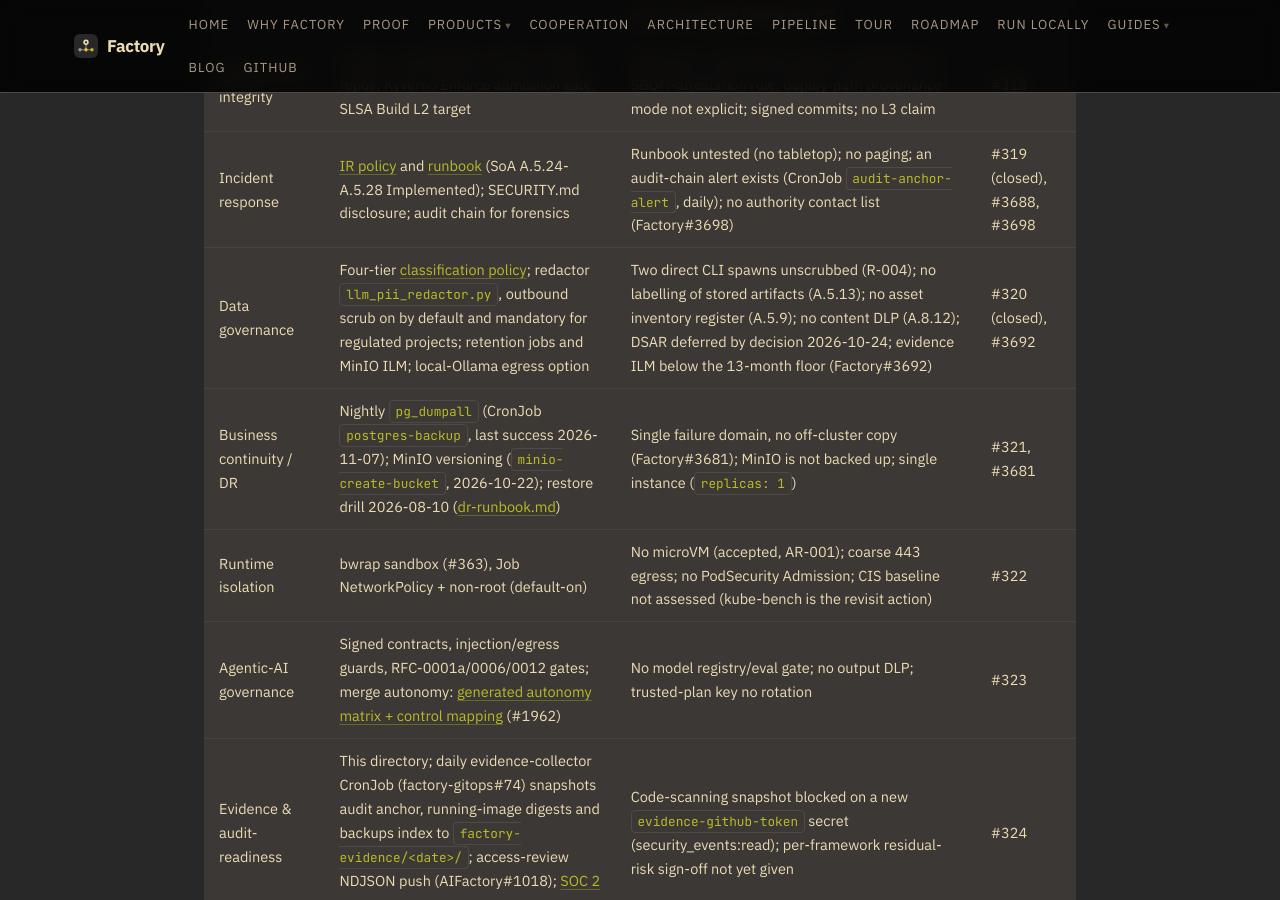
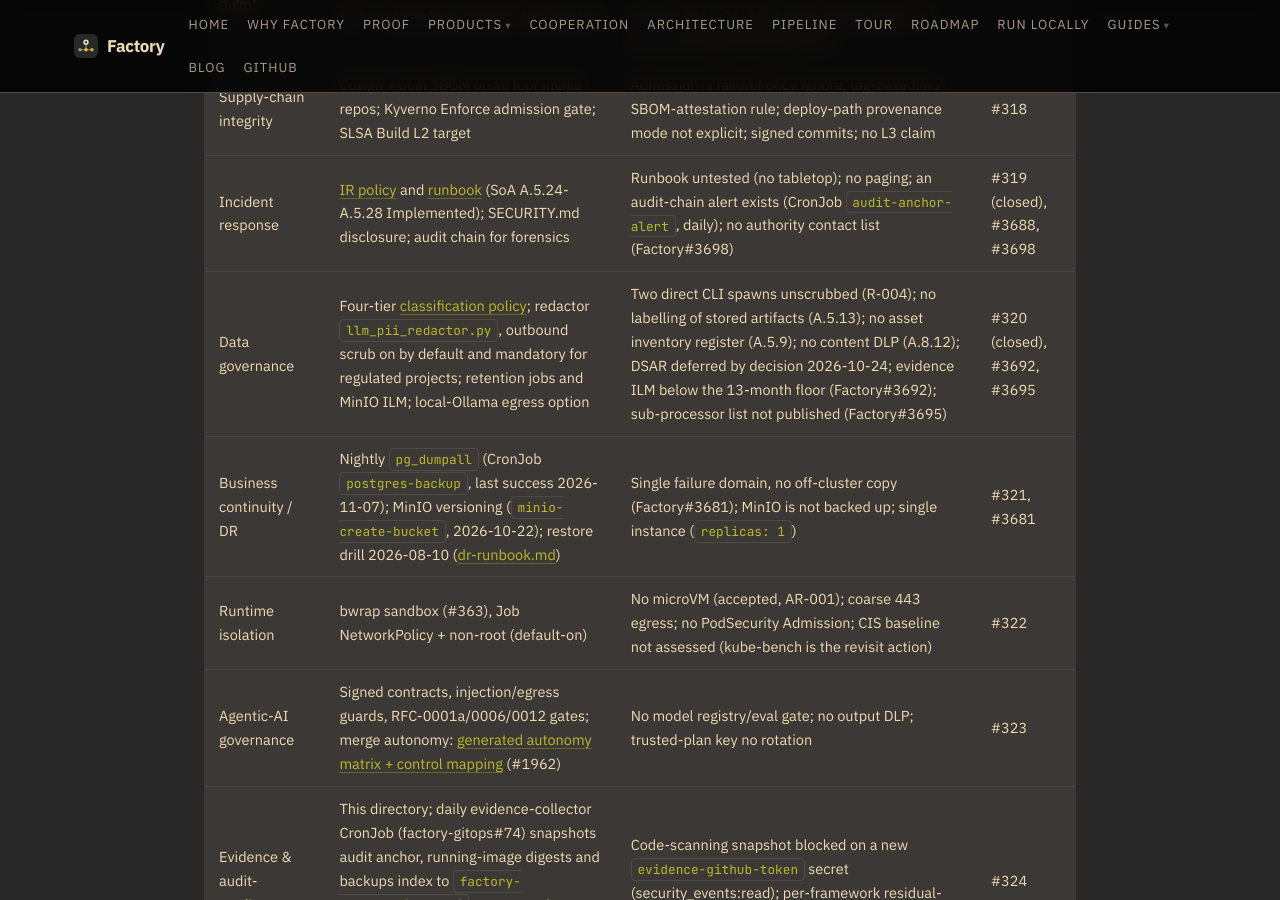
Before and after one commit to olafkfreund/Factory, a Jekyll site: the page built from docs/compliance/control-matrix.md, in a window 1280 px wide and 900 px high, scrolled down 3484 px. Built offline with Jekyll 4.4.1, drawn with Linux system fonts in a browser that asks for light colours; our own code applies the rules of GitHub Pages for plain Markdown files; some of the changed text lies outside the part shown.

Commit message:
docs(compliance): address Fable review of the control-matrix follow-up (#324)
Current FFIEC booklet name (Development, Acquisition, and Maintenance),
drop the Audit booklet from the logging row, soften the management-review
claim to what the sources say, and add the unpublished sub-processor list
(Factory#3695) to the data-governance gaps.

Co-Authored-By: Claude Fable 5.2 <noreply@anthropic.com>
Claude-Session: https://claude.ai/code/session_01WtDyDqabJ8SR4gD3ubwYx1

```diff
--- a/docs/compliance/control-matrix.md
+++ b/docs/compliance/control-matrix.md
@@ -56,7 +56,7 @@ as separate columns here.
 | Vuln & patch mgmt | CodeQL x5, Trivy P0 gate, Dependabot base-image updates x4; remediation SLA + vulnerability register documented | CFactory Trivy gate live (`image-build.yml:164,199,233`, CFactory#191 merged); external pen test not run, accepted risk R-015 (review 2027-04-24); factory-gitops agent-CLI pins unmanaged (#436 gap #7) | #317 |
 | Supply-chain integrity | Cosign + dual SBOM on all four image repos; Kyverno Enforce admission gate; SLSA Build L2 target | Admission is failurePolicy Ignore, tag-based, no SBOM-attestation rule; deploy-path provenance mode not explicit; signed commits; no L3 claim | #318 |
 | Incident response | [IR policy](policies/incident-response-policy.md) and [runbook](policies/incident-response.md) (SoA A.5.24-A.5.28 Implemented); SECURITY.md disclosure; audit chain for forensics | Runbook untested (no tabletop); no paging; an audit-chain alert exists (CronJob `audit-anchor-alert`, daily); no authority contact list (Factory#3698) | #319 (closed), #3688, #3698 |
-| Data governance | Four-tier [classification policy](policies/data-classification-and-handling-policy.md); redactor `llm_pii_redactor.py`, outbound scrub on by default and mandatory for regulated projects; retention jobs and MinIO ILM; local-Ollama egress option | Two direct CLI spawns unscrubbed (R-004); no labelling of stored artifacts (A.5.13); no asset inventory register (A.5.9); no content DLP (A.8.12); DSAR deferred by decision 2026-10-24; evidence ILM below the 13-month floor (Factory#3692) | #320 (closed), #3692 |
+| Data governance | Four-tier [classification policy](policies/data-classification-and-handling-policy.md); redactor `llm_pii_redactor.py`, outbound scrub on by default and mandatory for regulated projects; retention jobs and MinIO ILM; local-Ollama egress option | Two direct CLI spawns unscrubbed (R-004); no labelling of stored artifacts (A.5.13); no asset inventory register (A.5.9); no content DLP (A.8.12); DSAR deferred by decision 2026-10-24; evidence ILM below the 13-month floor (Factory#3692); sub-processor list not published (Factory#3695) | #320 (closed), #3692, #3695 |
 | Business continuity / DR | Nightly `pg_dumpall` (CronJob `postgres-backup`, last success 2026-11-07); MinIO versioning (`minio-create-bucket`, 2026-10-22); restore drill 2026-08-10 ([dr-runbook.md](dr-runbook.md)) | Single failure domain, no off-cluster copy (Factory#3681); MinIO is not backed up; single instance (`replicas: 1`) | #321, #3681 |
 | Runtime isolation | bwrap sandbox (#363), Job NetworkPolicy + non-root (default-on) | No microVM (accepted, AR-001); coarse 443 egress; no PodSecurity Admission; CIS baseline not assessed (kube-bench is the revisit action) | #322 |
 | Agentic-AI governance | Signed contracts, injection/egress guards, RFC-0001a/0006/0012 gates; merge autonomy: [generated autonomy matrix + control mapping](https://aifactory.freundcloud.com/compliance/autonomy-matrix) (#1962) | No model registry/eval gate; no output DLP; trusted-plan key no rotation | #323 |
```
Also changed, not shown: other parts of docs/compliance/control-matrix.md (+3 -3 lines).
